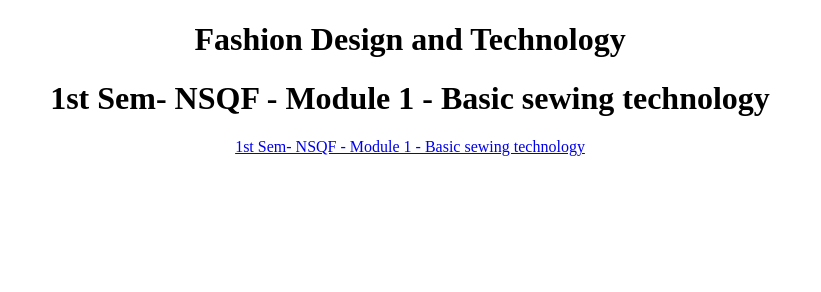
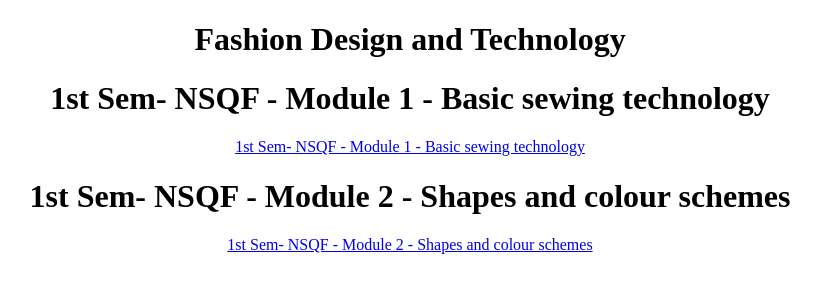
Before and after one commit to hemmishra536/mishratest, a plain HTML site: page index.html in a window 1280 px wide. Shown: the whole page, without its empty margins (230-1051 px from the left). Drawn offline with Linux system fonts and the light colour scheme.

Commit message:
Update index.html

```diff
--- a/index.html
+++ b/index.html
@@ -15,6 +15,9 @@ h1 {text-align: center;}
  <h1>1st Sem- NSQF - Module 1 - Basic sewing technology</h1>
  <center><a href="FANDT/CHAP1/">1st Sem- NSQF - Module 1 - Basic sewing technology</a></center>
 
+      <h1>1st Sem- NSQF - Module 2 - Shapes and colour schemes</h1>
+ <center><a href="FANDT/CHAP2/">1st Sem- NSQF - Module 2 - Shapes and colour schemes</a></center>
+
 
 
 
```
